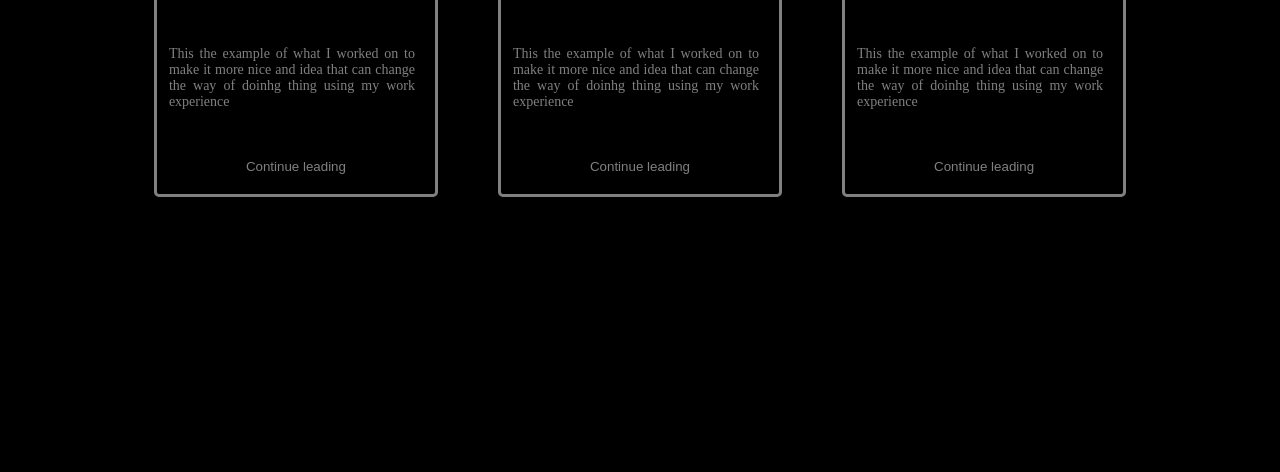
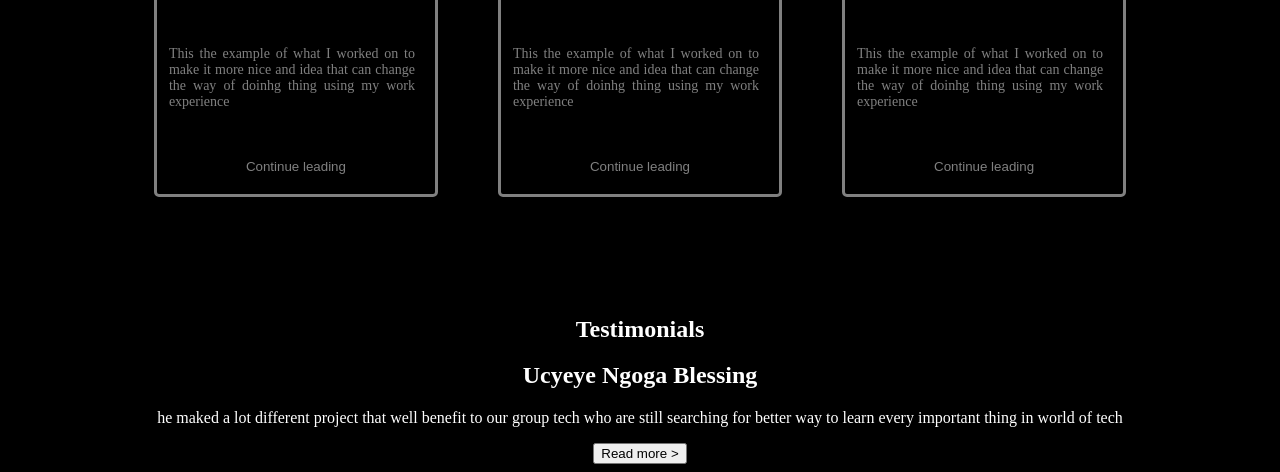
Before and after one commit to BLESSI-K/tta--portfolio--Version-1, a plain HTML site: page index.html in a window 1280 px wide. Shown: the part 1926-2398 px from the top of the page. Before the commit the page ends 2230 px from the top, so only its background shows below. Drawn offline with Linux system fonts and the light colour scheme.

Commit message:
chore: section 4

```diff
--- a/index.html
+++ b/index.html
@@ -97,6 +97,10 @@
                 /*border-radius:3px;*/
                 border: none;
             }
+            #testimonials-section{
+                text-align: center;
+                margin: 7px 0px;
+            }
         </style>
 
     </head>
@@ -170,11 +174,23 @@
                     <button>Continue leading</button>
             </div>
         </div>
+        </section>
 
+        <section id="testimonials-section">
+         <h1>Testimonials</h1>
+         <div class="test-content">
+          <div class="test-content">
+             <h1>Ucyeye Ngoga Blessing</h1>
+             <p>he maked a lot different project that well benefit to our group tech
+                who are still searching for better way to learn every important thing in  world of
+                tech
+             </p>
+             <button> Read more > </button>
+          </div>
+          <div  class="test-content">
 
-
-
-
-       </section>
+          </div>
+         </div>
+        </section>
     </body>
 </html>
```
Also changed, not shown: female member.webp (added).
